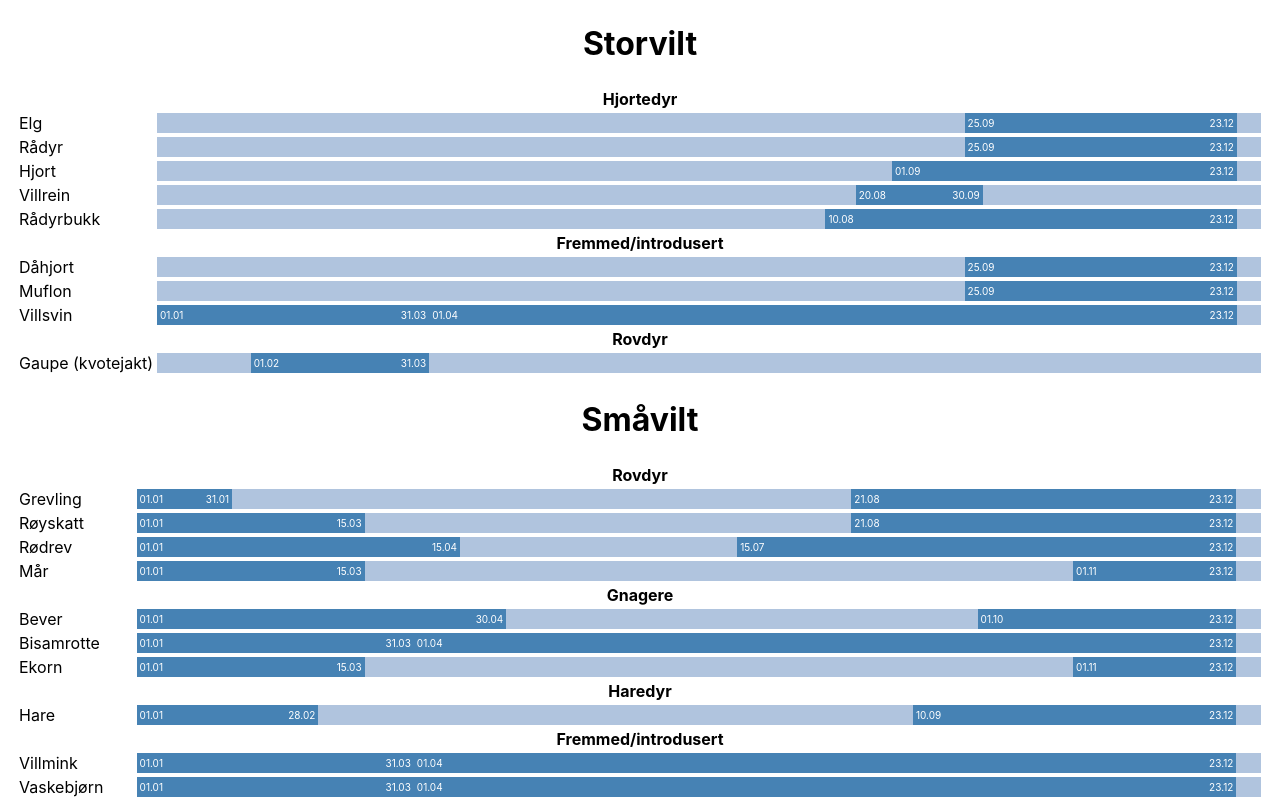
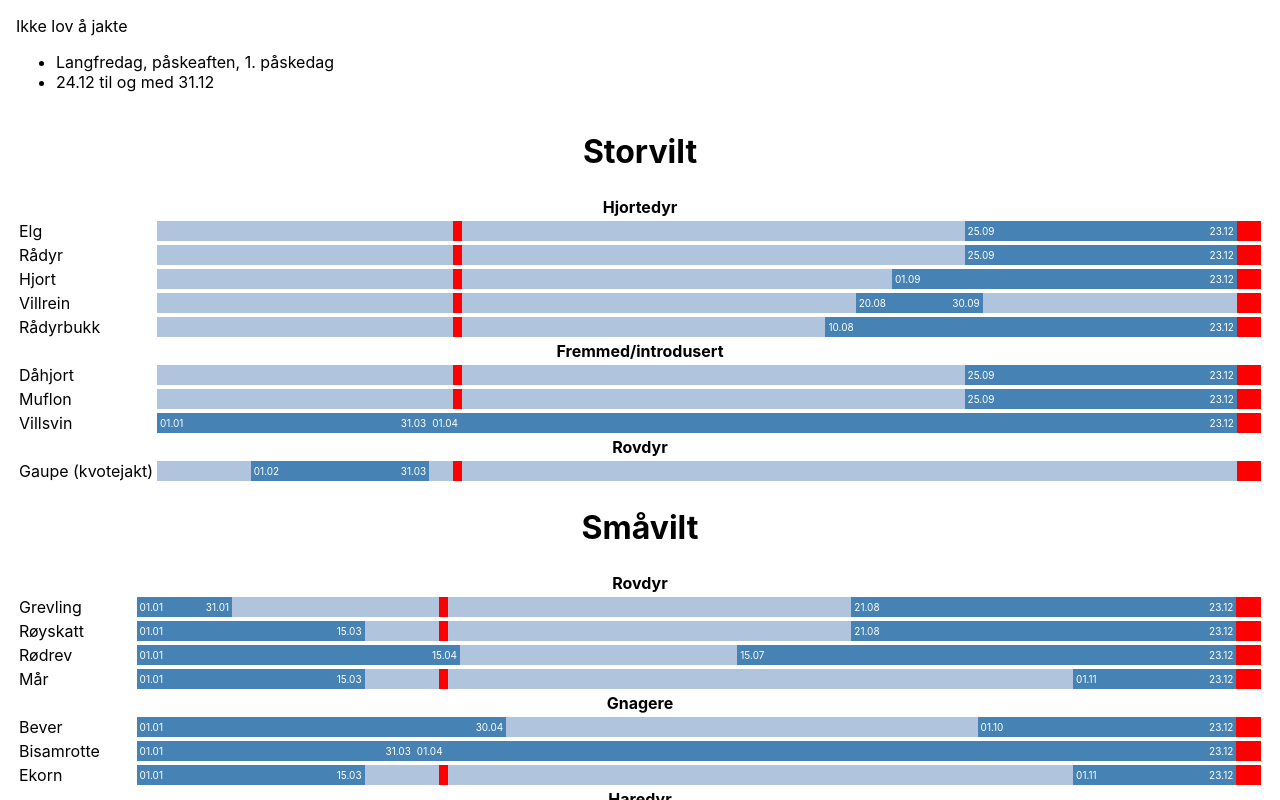
Before and after one commit to jmbredal/jakttider, a React (Create React App) app: page / in a window 1280 px wide. Shown: the top 800 px of the page. Built offline with nearby package versions, Linux system fonts and the light colour scheme.

Commit message:
Add no hunt intervals

```diff
--- a/src/jakttider.css
+++ b/src/jakttider.css
@@ -18,6 +18,10 @@
   align-items: center;
 }
 
+.forbidden {
+  background-color: red;
+}
+
 .kategori {
   text-align: center;
   font-weight: bold;
--- a/src/jakttider.tsx
+++ b/src/jakttider.tsx
@@ -21,7 +21,28 @@ interface JaktIntervall {
   end: Date;
 }
 
-setDefaultOptions({ locale: nb })
+setDefaultOptions({ locale: nb });
+
+const year = new Date().getFullYear();
+
+function getEaster(year: number) {
+  var f = Math.floor,
+    // Golden Number - 1
+    G = year % 19,
+    C = f(year / 100),
+    // related to Epact
+    H = (C - f(C / 4) - f((8 * C + 13) / 25) + 19 * G + 15) % 30,
+    // number of days from 21 March to the Paschal full moon
+    I = H - f(H / 28) * (1 - f(29 / (H + 1)) * f((21 - G) / 11)),
+    // weekday for the Paschal full moon
+    J = (year + f(year / 4) + I + 2 - C + f(C / 4)) % 7,
+    // number of days from 21 March to the Sunday on or before the Paschal full moon
+    L = I - J,
+    month = 3 + f((L + 40) / 44),
+    day = L + 28 - 31 * f(month / 4);
+
+  return [month, day];
+}
 
 const getPercentage = (day: number, daysInYear: number) => {
   return day * 100 / daysInYear;
@@ -36,8 +57,6 @@ const getTitle = (vilt: Vilt) => {
 }
 
 const getIntervals = (vilt: Vilt) => {
-  const year = new Date().getFullYear();
-
   const intervals: JaktIntervall[] = [];
   if (vilt.start.getTime() > vilt.end.getTime()) {
     intervals.push({ start: vilt.start, end: new Date(`${year}-12-23`) });
@@ -50,7 +69,7 @@ const getIntervals = (vilt: Vilt) => {
 }
 
 const getIntervalElement = (tid: JaktIntervall) => {
-  const thisYearsDays = getDaysInYear(new Date());
+  const thisYearsDays = getDaysInYear(new Date(year, 0, 1));
   const getPercentageThisYear = (days: number) => getPercentage(days, thisYearsDays);
 
   const startDayOfYear = getDayOfYear(tid.start);
@@ -68,8 +87,37 @@ const getIntervalElement = (tid: JaktIntervall) => {
   </div>
 }
 
+const getForbiddenElement = (date: Date, interval: number) => {
+  const thisYearsDays = getDaysInYear(new Date(year, 0, 1));
+  const getPercentageThisYear = (days: number) => getPercentage(days, thisYearsDays);
+
+  const startDayOfYear = getDayOfYear(date);
+
+  const left = getPercentageThisYear(startDayOfYear) + '%';
+  const width = getPercentageThisYear(interval) + '%';
+
+  return <div key={date.getTime()} className='interval forbidden' style={{ width, left }}></div>
+}
+
+const getEasterIntervalElement = () => {
+  const [_month, _date] = getEaster(year);
+  const month = _month - 1;
+  const day = _date - 1;
+  const date = new Date(year, month, day);
+
+  return getForbiddenElement(date, 3)
+}
+
+const getRomJulElement = () => {
+  return getForbiddenElement(new Date(year, 11, 23), 8);
+}
+
 const getRow = (vilt: Vilt) => {
-  const intervalElements = getIntervals(vilt).map(getIntervalElement);
+  const intervalElements = [
+    getEasterIntervalElement(),
+    getRomJulElement(),
+    getIntervals(vilt).map(getIntervalElement)
+  ];
 
   return <tr key={vilt.name}>
     <td style={{ whiteSpace: 'nowrap' }}>{vilt.name}</td>
@@ -105,6 +153,15 @@ export function JaktTider() {
 
   return (
     <div className="container">
+      <div>
+        <p>Ikke lov å jakte</p>
+
+        <ul>
+          <li>Langfredag, påskeaften, 1. påskedag</li>
+          <li>24.12 til og med 31.12</li>
+        </ul>
+      </div>
+
       <table style={{ width: '100%' }}>
         <thead>
           <tr>
```
